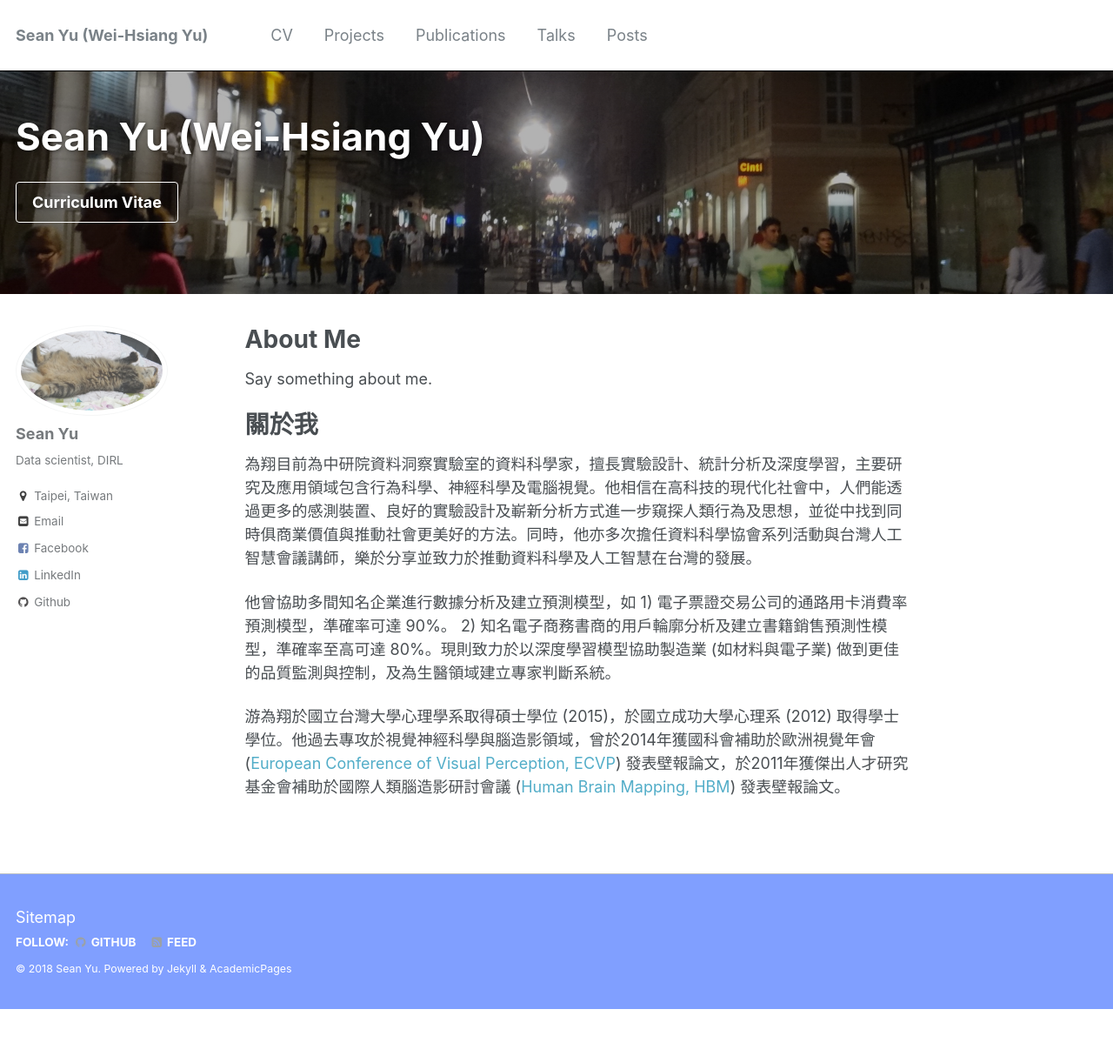
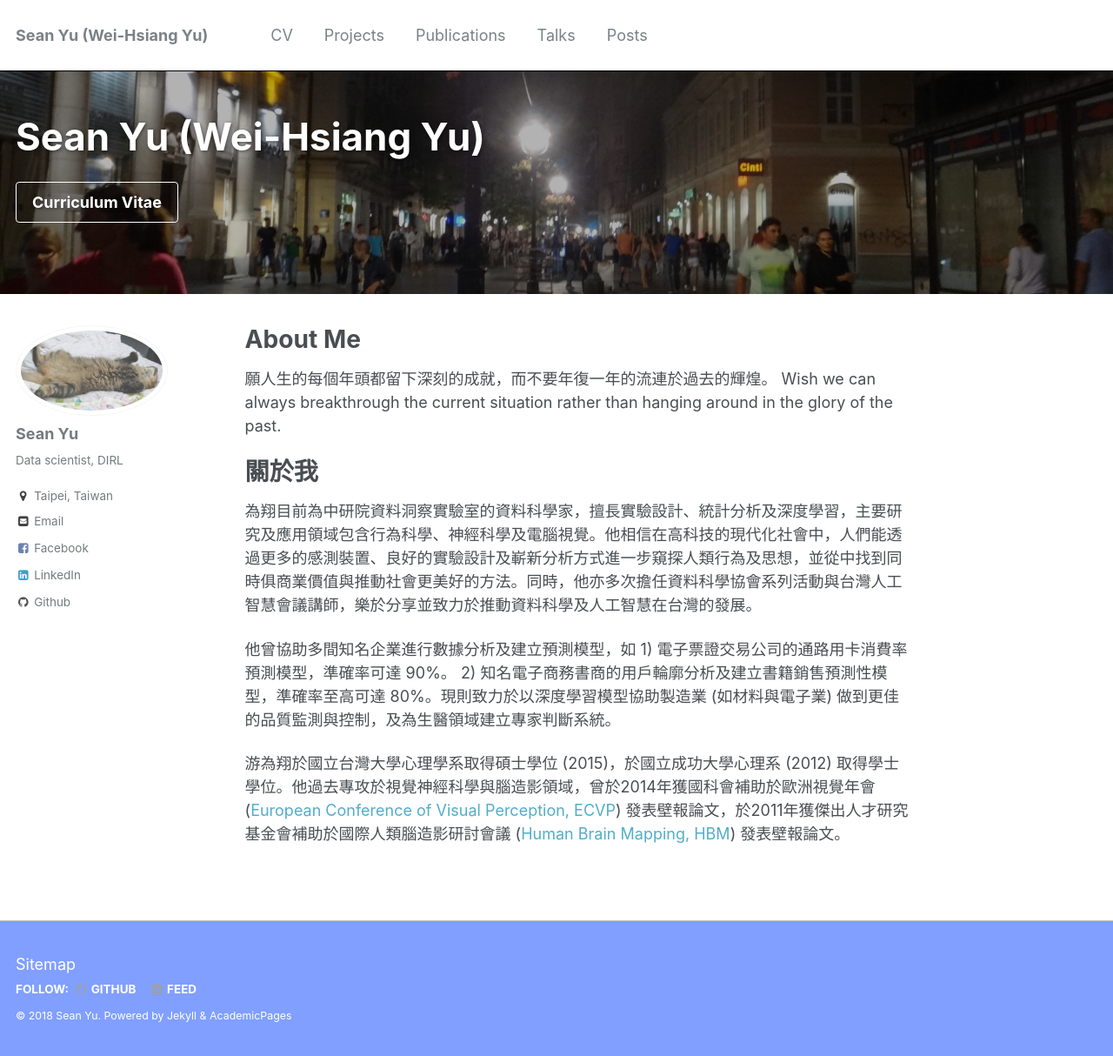
Before and after one commit to vashineyu/vashineyu.github.io, a Jekyll site: the page built from _pages/about.md, in a window 1280 px wide and 1214 px high. Shown: the whole window at 87% size. Built offline with Jekyll 4.4.1, drawn with Linux system fonts in a browser that asks for light colours.

Commit message:
Update about.md

```diff
--- a/_pages/about.md
+++ b/_pages/about.md
@@ -16,8 +16,8 @@ redirect_from:
 
 About Me
 =====
-Say something about me.
-
+願人生的每個年頭都留下深刻的成就，而不要年復一年的流連於過去的輝煌。
+Wish we can always breakthrough the current situation rather than hanging around in the glory of the past.
 
 關於我
 =====
```
